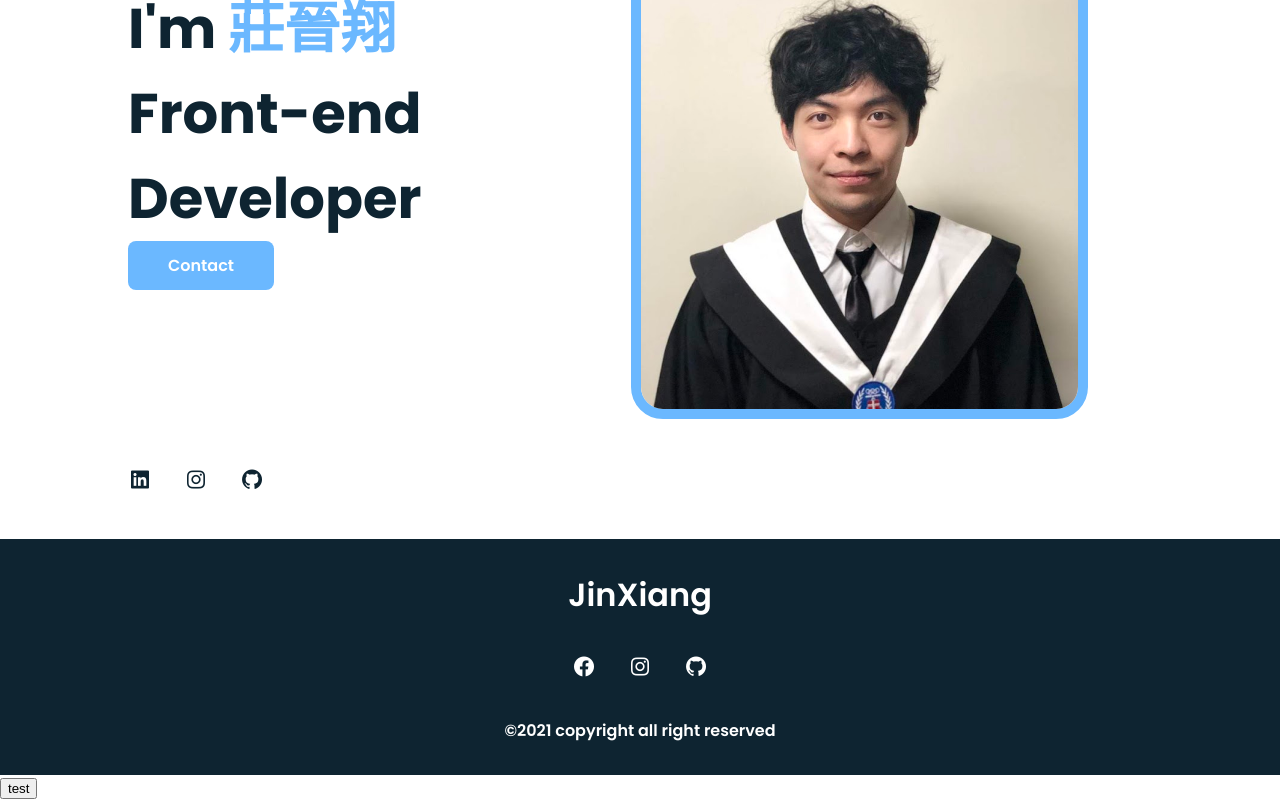
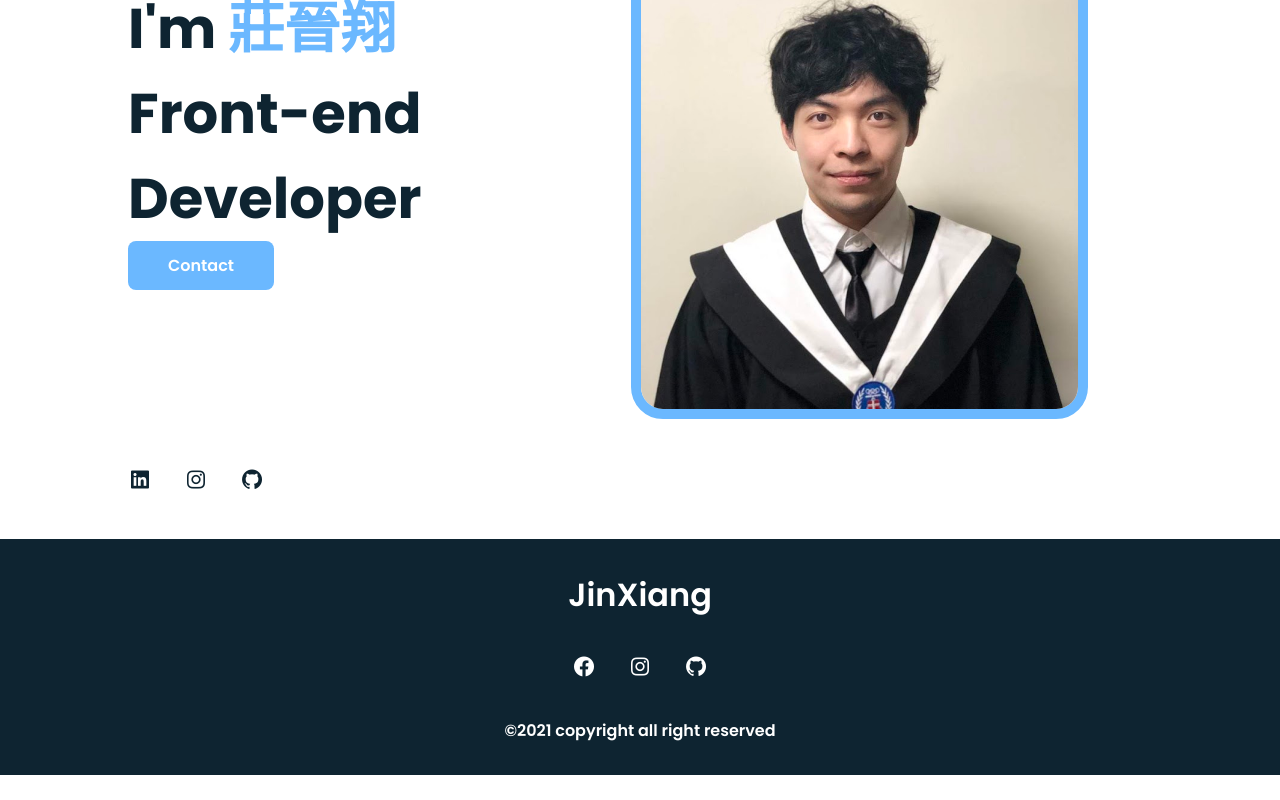
Before and after one commit to scottzhuang/test20220413, a Vue app: page /#/home in a window 1280 px wide. Shown: the part 261-1061 px from the top of the page. After the commit the page ends 1036 px from the top, so only its background shows below. Built offline with nearby package versions, Linux system fonts and the light colour scheme.

Commit message:
updatVueCliWithPortfolio

```diff
--- a/src/App.vue
+++ b/src/App.vue
@@ -4,7 +4,6 @@
     <Header/>
     <router-view></router-view>
     <Footer/>
-    <button >test</button>
   </div>
 </template>
 
```
